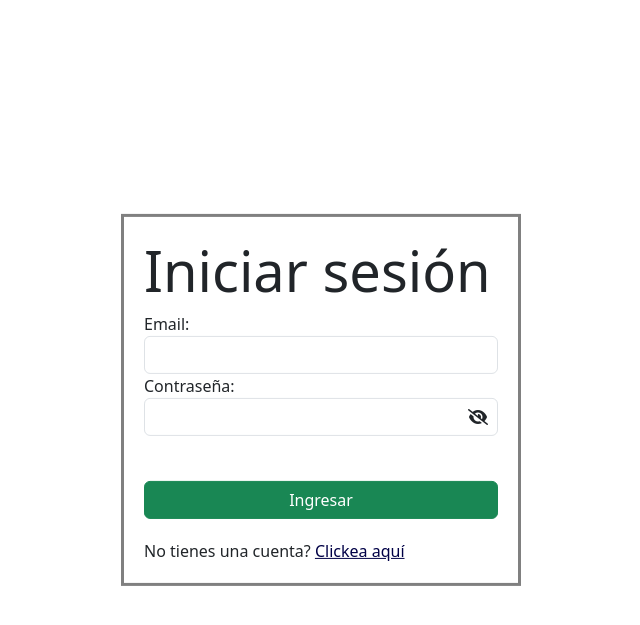
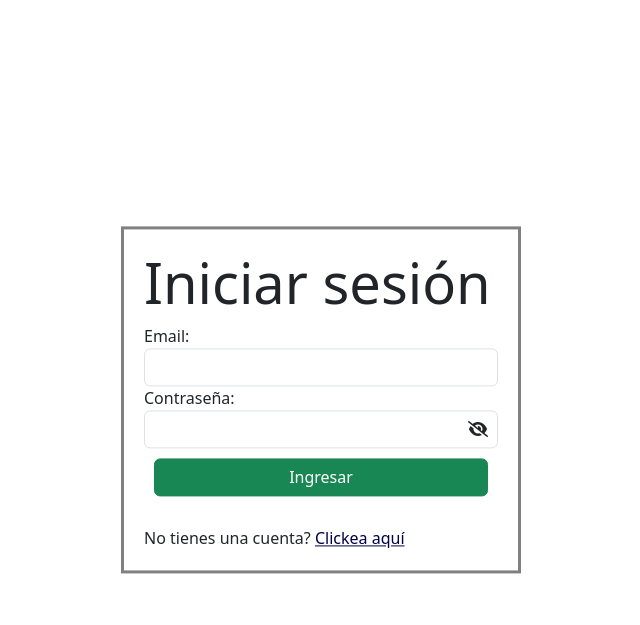
Before and after one commit to Lukitas441/app_test, a PHP site: page / in a window 1280 px wide. Shown: the top 625 px of the page, without its empty margins (319-959 px from the left). Run offline with PHP 8.4, Linux system fonts and the light colour scheme; some libraries are stand-ins or nearby versions.

Commit message:
el login va yendo

```diff
--- a/01_Login/index.html
+++ b/01_Login/index.html
@@ -9,19 +9,18 @@
     <title>Inicio de sesión</title>
 </head>
 <body>
-    <div id="main">
         <div class="container " id="login">
             <h1 class="display-4">Iniciar sesión</h1>
             <form action="" method="post">
-                <label for="email">Email:</label>
+                <label for="email_login">Email:</label>
                 <input type="email" name="email" id="email_login" class="form-control" required>
 
-                <label for="password">Contraseña:</label>
+                <label for="password_login">Contraseña:</label>
                 <div class="password_container">
                     <input type="password" name="password" id="password_login" class="form-control" required>
                     <i class="fa-solid fa-eye-slash seek-password_btn"></i>
                 </div>
-                <p class="alerts" id="login_alerts"></p>
+
                 <button type="submit" class="btn btn-success">Ingresar</button>
             </form>
             <p class="login-signin_switch">No tienes una cuenta? <u>Clickea aquí</u></p>
@@ -33,37 +32,36 @@
             <form action="" method="post">
 
                 <div class="name-surname_container">
-                    <label for="name">Nombre:</label>
-                    <label for="surname">Apellido:</label>
-                    <input type="text" id="name" name="name" class="form-control" required>
-                    <input type="text" id="surname" name="surname" class="form-control" required>
+                    <label for="name_signin">Nombre:</label>
+                    <label for="surname_signin">Apellido:</label>
+                    <input type="text" id="name_signin" name="name" class="form-control" required>
+                    <input type="text" id="surname_signin" name="surname" class="form-control" required>
                 </div>
 
-                <label for="email">Email:</label>
-                <input type="email" id="email" name="email" class="form-control" required>
+                <label for="email_signin">Email:</label>
+                <input type="email" id="email_signin" name="email" class="form-control" required>
 
-                <label for="username">Usuario:</label>
-                <input type="text" id="username" name="username" class="form-control" required>
+                <label for="username_signin">Usuario:</label>
+                <input type="text" id="username_signin" name="username" class="form-control" required>
 
 
-                <label for="password">Contraseña:</label>
+                <label for="password_signin">Contraseña:</label>
                 <div class="password_container">
-                    <input type="password" id="password" name="password" class="form-control" required>
+                    <input type="password" id="password_signin" name="password" class="form-control" required>
                     <i class="fa-solid fa-eye-slash seek-password_btn"></i>
                 </div>
 
-                <label for="confirm_password">Confirmar Contraseña:</label>
+                <label for="confirm_password_signin">Confirmar Contraseña:</label>
                 <div class="password_container">
-
-                    <input type="password" id="confirm_password" name="confirm_password" class="form-control" required>
+                    <input type="password" id="confirm_password_signin" name="confirm_password" class="form-control" required>
                     <i class="fa-solid fa-eye-slash seek-password_btn"></i>
                 </div>
-                <p class="alerts" id="signin_alerts"></p>
+
                 <button type="submit" class="btn btn-success" id="signin_btn">Ingresar</button>
             </form>
             <p class="login-signin_switch">Ya tienes una cuenta? <u>Clickea aquí</u></p>
         </div>
-    </div>
+    <script src="https://code.jquery.com/jquery-3.4.1.min.js"></script>
     <script src="main.js"></script>
 </body>
 </html>
--- a/01_Login/style.css
+++ b/01_Login/style.css
@@ -11,22 +11,14 @@ body{
     display: flex;
 }
 
-#main{
-    position: absolute;
-    top: 50%;
-    left: 50%;
-    transform: translate(-50%, -50%);
-
-    width: 90%;
-    max-width: 400px;
-    display: flex;
-}
 .container{
     position: absolute;
     top: 50%;
     left: 50%;
     transform: translate(-50%, -50%);
     padding: 20px;
+    width: 90%;
+    max-width: 400px;
     border: solid grey;
     transition: .5s;
 }
@@ -34,6 +26,10 @@ body{
 form{
     display: flex;
     flex-direction: column;
+}
+
+button{
+    margin: 10px;
 }
 
 .login-signin_switch{
@@ -88,10 +84,7 @@ u:hover{
     column-gap: 10px;
 }
 
-.alerts{
-    color: rgb(194, 0, 0);
-    padding: 5px;
-    margin: 5px;
-    text-align: center;
-    height: 35px;
+.uncomplete_input{
+    border: 1px solid red !important;
+    transition: .1s;
 }
```
Also changed, not shown: 01_Login/main.js (+39 -18 lines).
